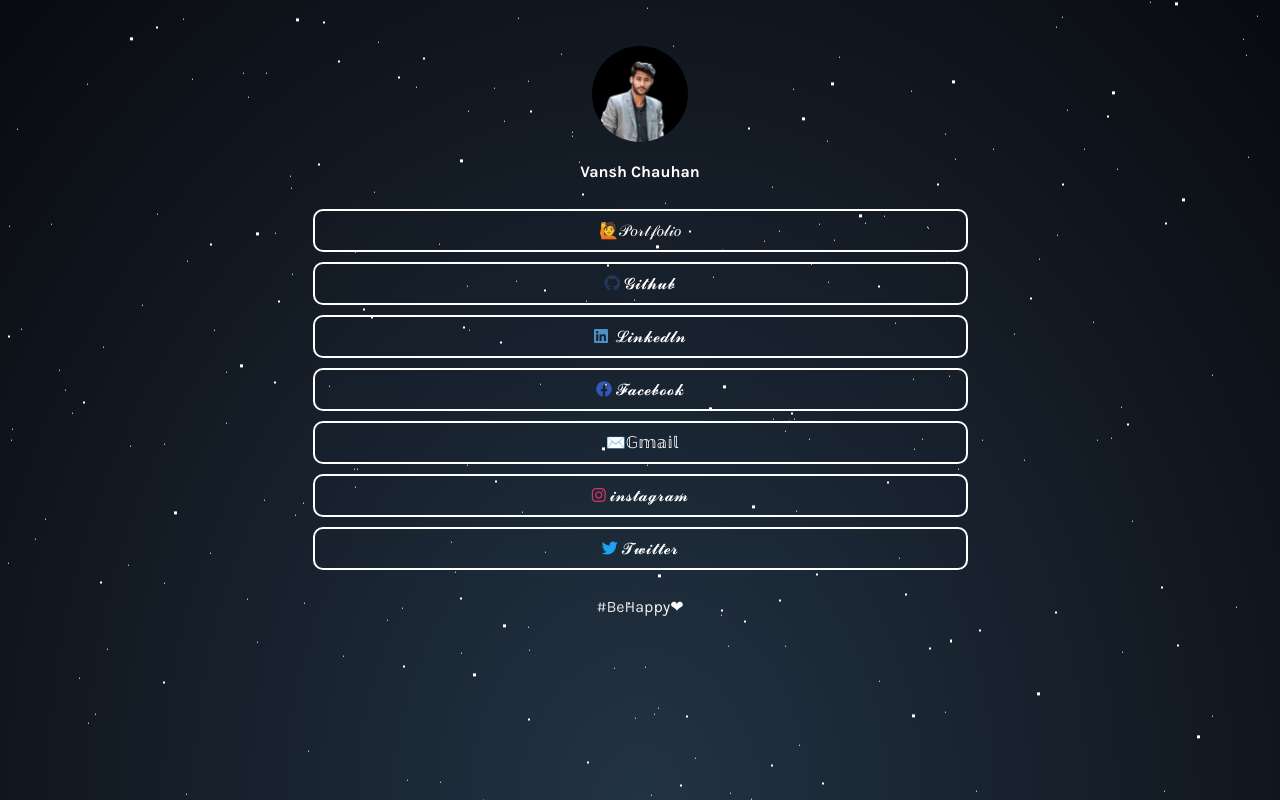
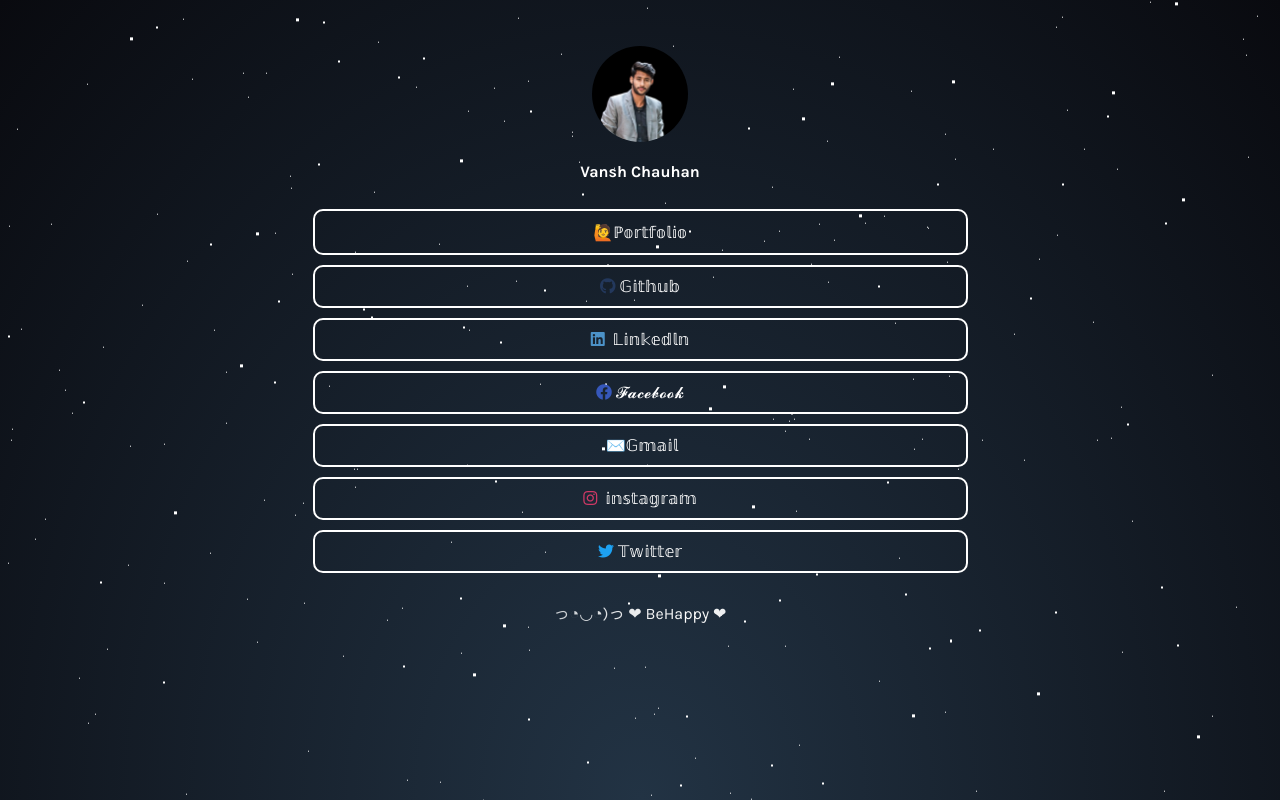
Before and after one commit to vanshchauhan21/linktree, a plain HTML site: page index.html in a window 1280 px wide. Drawn offline with Linux system fonts and the light colour scheme; some icons are missing.

Commit message:
Update index.html

```diff
--- a/index.html
+++ b/index.html
@@ -45,14 +45,14 @@
 
     <div id="links">
       <a class="link" href="https://vanshchauhan-portfolio.vercel.app/" target="_blank">
-     🙋𝒫𝑜𝓇𝓉𝒻𝑜𝓁𝒾𝑜
+     🙋ℙ𝕠𝕣𝕥𝕗𝕠𝕝𝕚𝕠
       </a>
       <a class="link" href="https://github.com/vanshchauhan21" target="_blank">
-        <i class="fab fa-github" style="color: #23385c;">&nbsp;</i>𝓖𝓲𝓽𝓱𝓾𝓫
+        <i class="fab fa-github" style="color: #23385c;">&nbsp;</i>𝔾𝕚𝕥𝕙𝕦𝕓
       </a>
       <a class="link" href="https://www.linkedin.com/in/vanshchauhan21" target="_blank">
         <i class="fab fa-linkedin" style="color: #4c92c8;">&nbsp;</i>
-𝓛𝓲𝓷𝓴𝓮𝓭𝓵𝓷
+𝕃𝕚𝕟𝕜𝕖𝕕𝕝𝕟
 
       </a>
       <a class="link" href="https://www.facebook.com/" target="_blank">
@@ -63,16 +63,17 @@
 
       </a>
       <a class="link" href="https://www.instagram.com/_vansh_rajput123/?igsh=MWxiMWEybzB3YTlzZw%3D%3D" target="_blank">
-        <i class="fab fa-instagram" style="color: #d03966;">&nbsp;</i>𝓲𝓷𝓼𝓽𝓪𝓰𝓻𝓪𝓶
+        <i class="fab fa-instagram" style="color: #d03966;">&nbsp;</i>
+𝕚𝕟𝕤𝕥𝕒𝕘𝕣𝕒𝕞
       </a>
       <a class="link" href="https://x.com/VanshChauh12028?s=09" target="_blank">
-        <i class="fab fa-twitter" style="color:#1DA1F2">&nbsp;</i>𝓣𝔀𝓲𝓽𝓽𝓮𝓻
+        <i class="fab fa-twitter" style="color:#1DA1F2">&nbsp;</i>𝕋𝕨𝕚𝕥𝕥𝕖𝕣
       </a>
 
     </div>
 
     <div id="hashtag">
-      #BeHappy❤
+      っ◔◡◔)っ ❤ BeHappy ❤
     </div>
   </body>
 </html>
```
